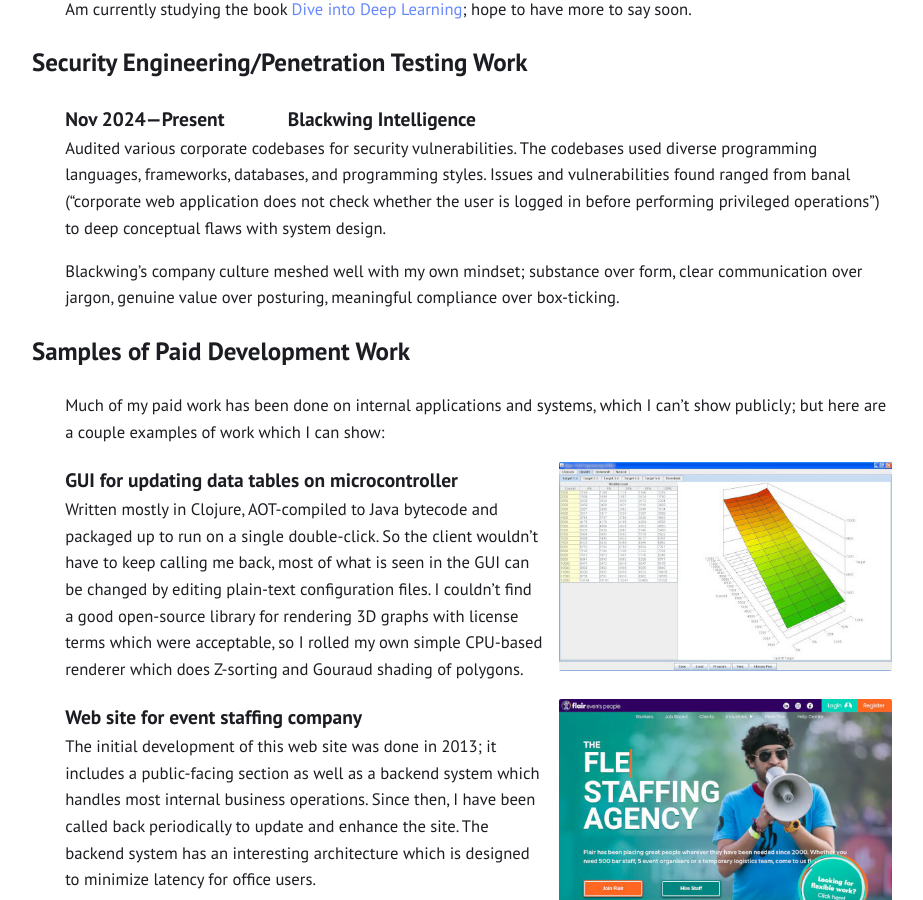
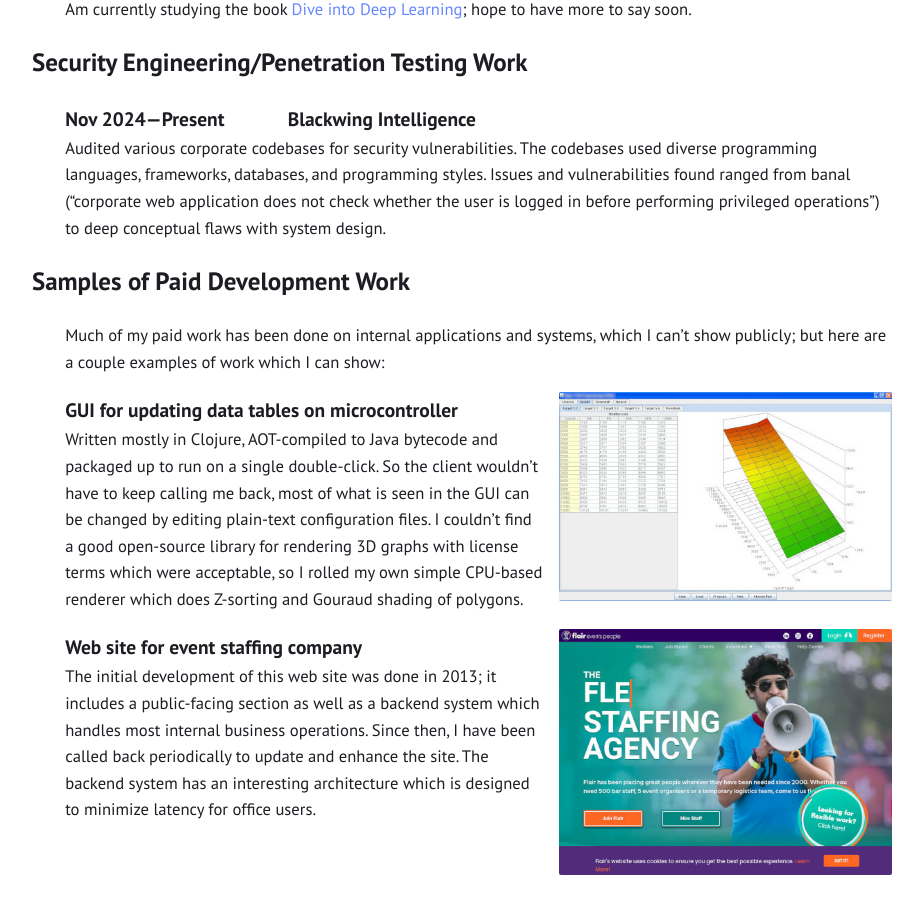
Before and after one commit to alexdowad/alexdowad.github.io, a Jekyll site: the page built from cv.html, in a window 1280 px wide and 900 px high, scrolled down 2172 px. Shown: the whole window, without its empty margins (178-1101 px from the left). Built offline with Jekyll 4.4.1, drawn with Linux system fonts in a browser that asks for light colours.

Commit message:
Remove extraneous sentence about working at BW

```diff
--- a/cv.html
+++ b/cv.html
@@ -216,9 +216,6 @@
 	<p style="margin-block-start: 0">
 		Audited various corporate codebases for security vulnerabilities. The codebases used diverse programming languages, frameworks, databases, and programming styles. Issues and vulnerabilities found ranged from banal (“corporate web application does not check whether the user is logged in before performing privileged operations”) to deep conceptual flaws with system design.
 	</p>
-	<p>
-		Blackwing’s company culture meshed well with my own mindset; substance over form, clear communication over jargon, genuine value over posturing, meaningful compliance over box-ticking.
-	</p>
 </div>
 
 <h2>Samples of Paid Development Work</h2>
```
